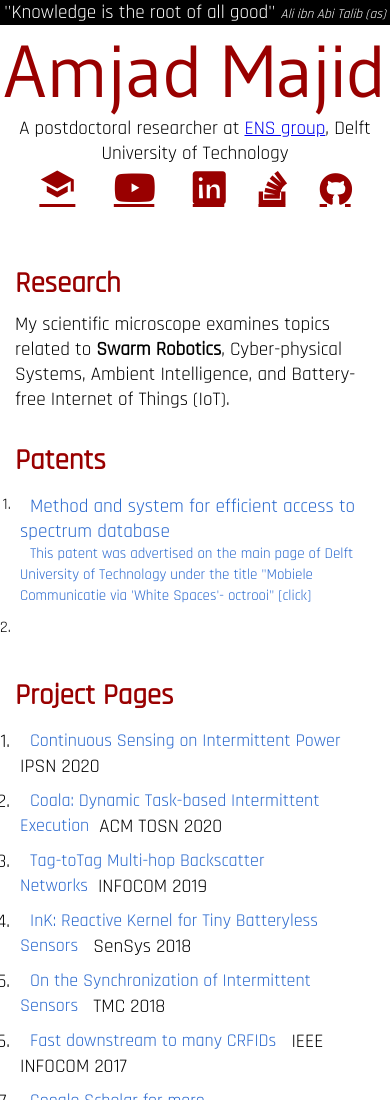
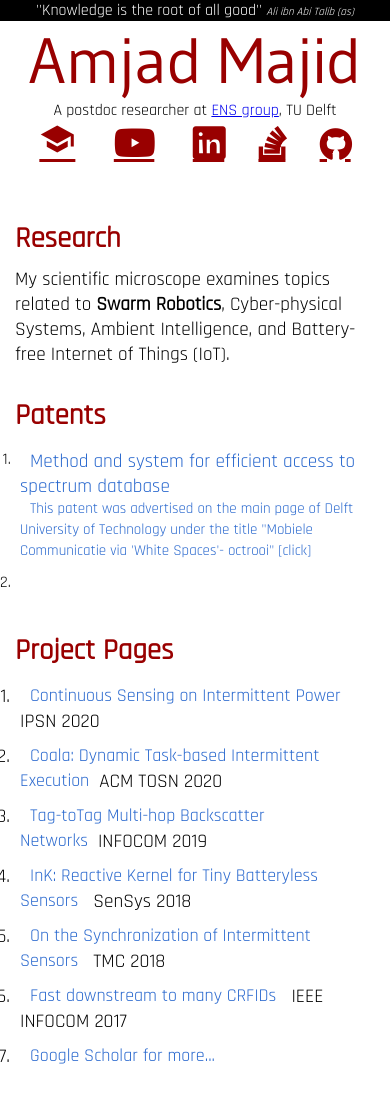
Before and after one commit to amjadmajid/amjadmajid.github.io, a plain HTML site: page index.html in a window 390 px wide. Shown: the top 1100 px of the page. Drawn offline with Linux system fonts and the light colour scheme.

Commit message:
layout update

```diff
--- a/css/style.css
+++ b/css/style.css
@@ -185,17 +185,30 @@ font-family: Gudea;
 }
 #short_name{
 	display: none;
-	font-size: 4.6em;
+	font-size: 4em;
 	text-align: center;
 	font-family: Gudea;
+}
+#short_subtitle_text{
+ display: none;
 }
 
 @media only screen and (max-width: 768px) {
   #name {
     display: none;
   }
+   #subtitle_text{
+  	display: none;
+  }
+  #short_subtitle_text{
+  	display: block;
+  }
   #short_name{
   	display: block;
+  }
+  .imam_Ali_text{
+  	font-size: 1em;
+  }
 }
 
 @media only screen and (max-width: 320px) {
--- a/index.html
+++ b/index.html
@@ -26,7 +26,8 @@
 		<div class="headerbody" >
 			<div id="short_name" class="redText">Amjad Majid</div>
 		</div>
-		<div id="subTitle_text" class="text_algin_center">A postdoctoral researcher at <a href="http://www.es.ewi.tudelft.nl/" target="_blank">ENS group</a>, Delft University of Technology</div>
+		<div id="short_subtitle_text" class="text_algin_center">A postdoc researcher at <a href="http://www.es.ewi.tudelft.nl/" target="_blank">ENS group</a>, TU Delft</div>
+		<div id="subtitle_text" class="text_algin_center">A postdoctoral researcher at <a href="http://www.es.ewi.tudelft.nl/" target="_blank">ENS group</a>, Delft University of Technology</div>
 
 		<div class="text_algin_center">
 			<a href="https://scholar.google.com/citations?user=hVezSVIAAAAJ&hl=en&authuser=1" target="_blank" class="redText material-icons" style="font-size:36px;">school</a>
```
